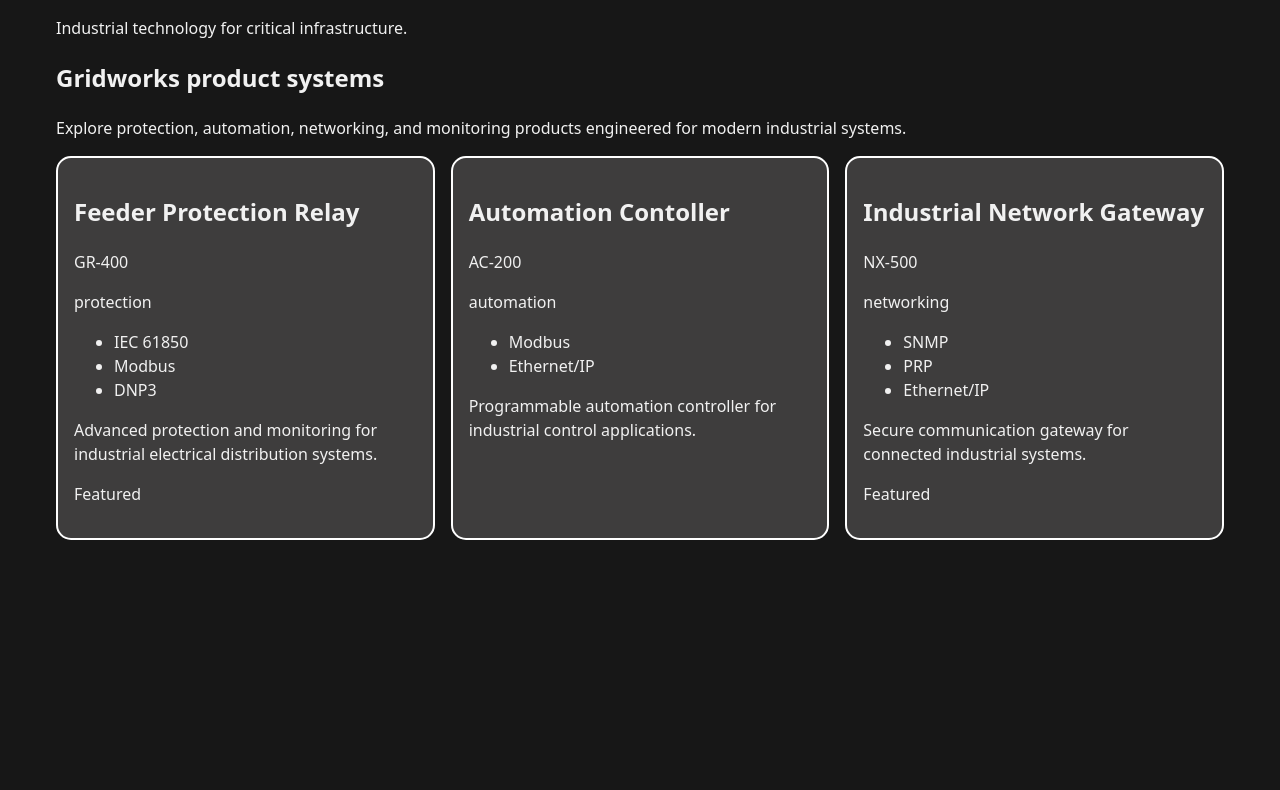
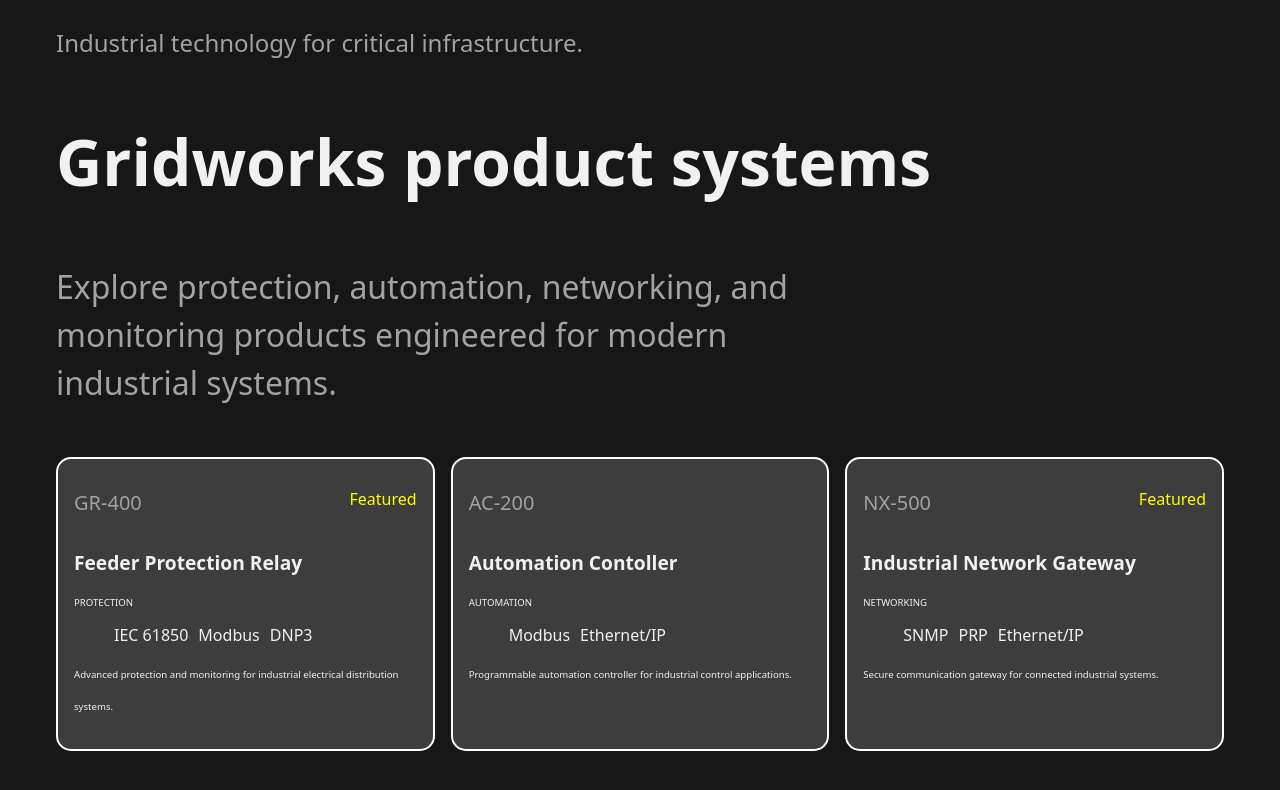
Before and after one commit to Michael-Mount/gridworks-product-explorer, a Next.js app: page / in a window 1280 px wide. Shown: the top 790 px of the page. Built offline with nearby package versions, Linux system fonts and the light colour scheme.

Commit message:
adjusted intro styling

```diff
--- a/src/app/globals.css
+++ b/src/app/globals.css
@@ -49,8 +49,22 @@ body {
   padding-inline: var(--space-md);
 }
 
-.products-grid {
-  display: grid;
-  grid-template-columns: repeat(auto-fit, minmax(280px, 1fr));
-  gap: var(--space-md);
+.intro {
+  margin-top: 25px;
+  margin-bottom: 50px;
 }
+
+.eyebrow {
+  color: var(--secondary-text);
+  font-size: clamp(0.75rem, 2vw, 1.5rem);
+}
+
+h1 {
+  font-size: clamp(2rem, 5vw, 4rem);
+}
+
+.intro-descrption {
+  color: var(--secondary-text);
+  font-size: clamp(1rem, 2.5vw, 2rem);
+  max-width: 750px;
+}
--- a/src/components/ProductCard/ProductCard.module.css
+++ b/src/components/ProductCard/ProductCard.module.css
@@ -3,4 +3,41 @@
   border: 2px solid var(--border-color);
   border-radius: var(--radius-md);
   padding: var(--space-md);
+  line-height: var(--space-md);
 }
+
+.title {
+  display: flex;
+  justify-content: space-between;
+}
+
+.model {
+  font-size: 20px;
+  color: var(--secondary-text);
+}
+
+.name {
+  font-size: clamp(1rem, 1.5vw, 3rem);
+  line-height: var(--space-xl);
+}
+
+.category {
+  font-size: clamp(0.5rem, 0.75vw, 1.5rem);
+  text-transform: uppercase;
+}
+
+.description {
+  font-size: clamp(0.5rem, 0.75vw, 1.5rem);
+  line-height: var(--space-xl);
+}
+
+.protocols {
+  display: flex;
+  flex-wrap: wrap;
+  gap: var(--radius-sm);
+  list-style: none;
+}
+
+.featured {
+  color: yellow;
+}
--- a/src/components/ProductCard/ProductCard.tsx
+++ b/src/components/ProductCard/ProductCard.tsx
@@ -8,16 +8,19 @@ interface ProductCardProps {
 export default function ProductCard({ product }: ProductCardProps) {
   return (
     <div className={styles.card}>
-      <h2>{product.name}</h2>
-      <p>{product.model}</p>
-      <p>{product.category}</p>
-      <ul>
+      <div className={styles.title}>
+        <p className={styles.model}>{product.model}</p>
+        {product.featured && <p className={styles.featured}>Featured</p>}
+      </div>
+      <h2 className={styles.name}>{product.name}</h2>
+
+      <p className={styles.category}>{product.category}</p>
+      <ul className={styles.protocols}>
         {product.protocols.map((protocol) => {
           return <li key={protocol}>{protocol}</li>;
         })}
       </ul>
-      <p>{product.description}</p>
-      {product.featured && <p>Featured</p>}
+      <p className={styles.description}>{product.description}</p>
     </div>
   );
 }
```
